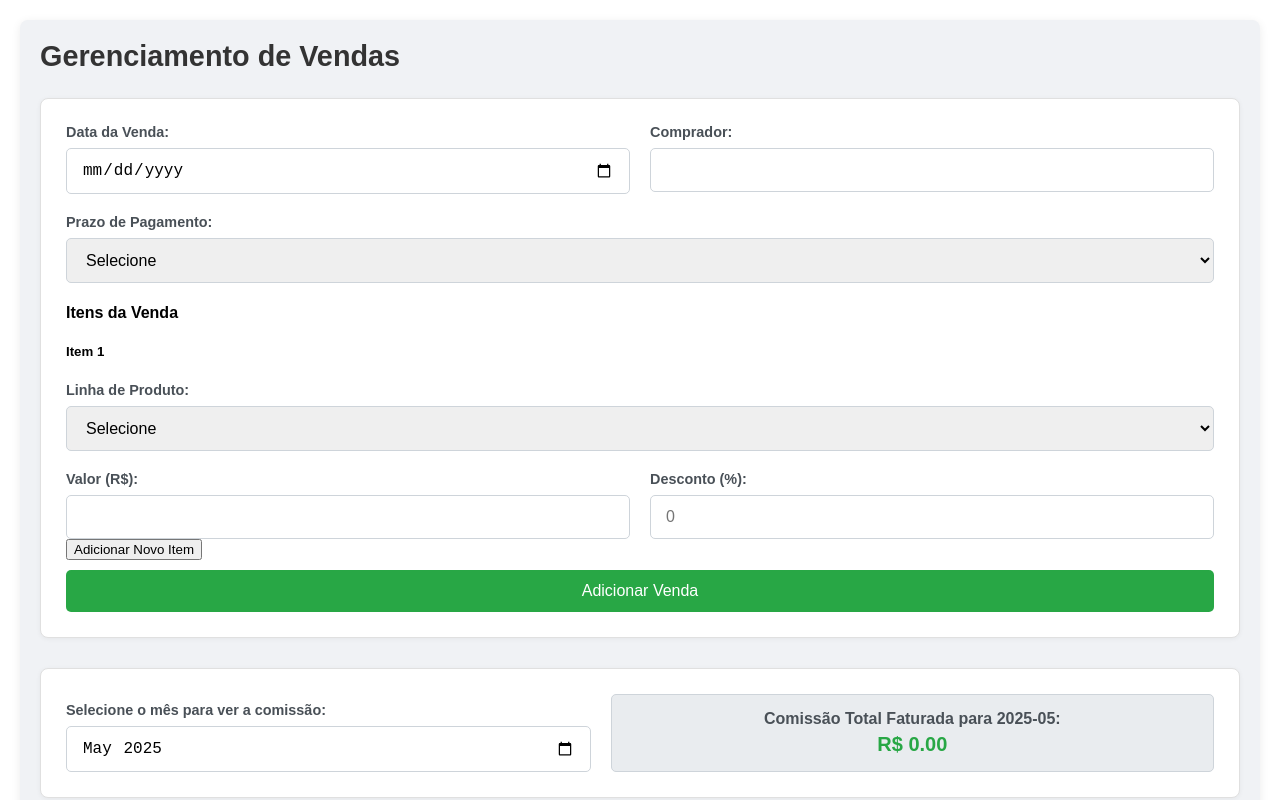
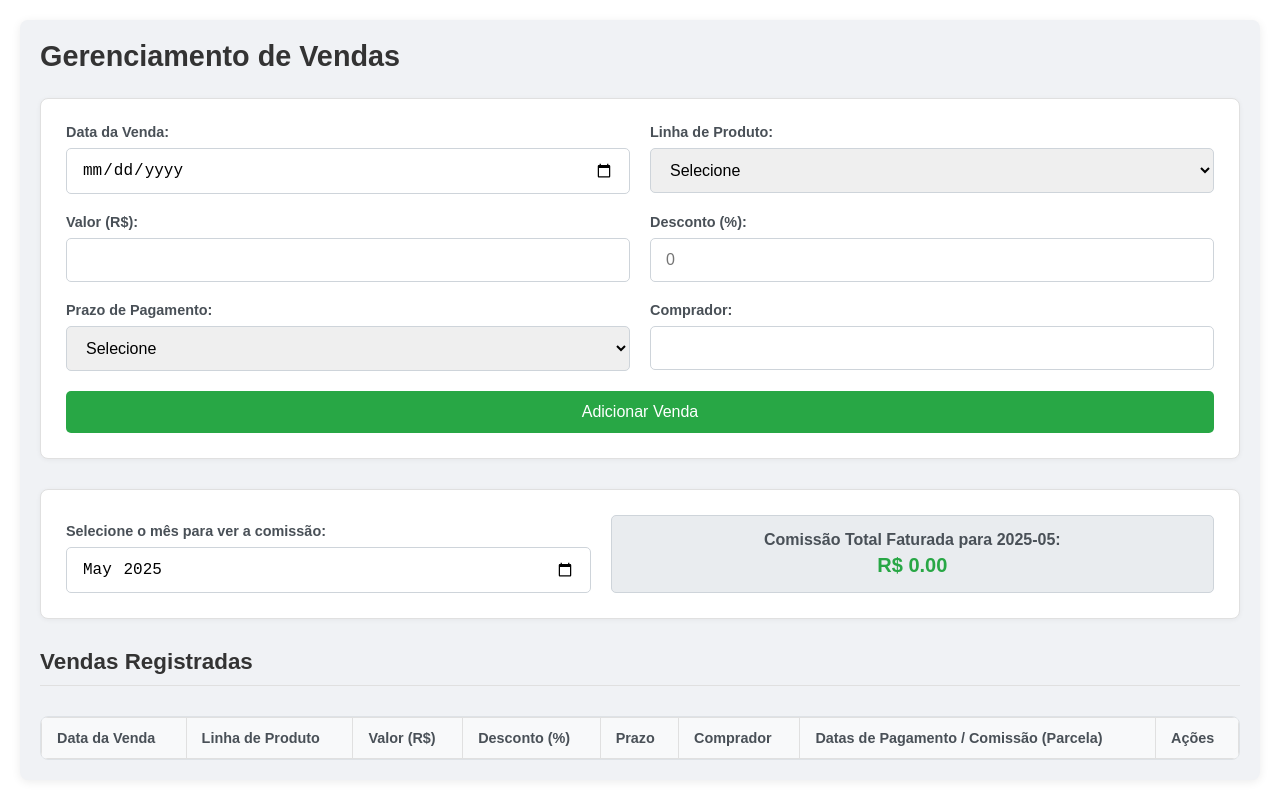
Before and after one commit to Chewb17/teste, a React (Create React App) app: page /sales in a window 1280 px wide. Shown: the top 800 px of the page. Built offline with nearby package versions, Linux system fonts and the light colour scheme.

Commit message:
Update Sales.js

```diff
--- a/src/pages/Sales.js
+++ b/src/pages/Sales.js
@@ -59,12 +59,12 @@ const formatDate = (dateString) => {
 function Sales() {
   const [sales, setSales] = useState([]);
   const [newSale, setNewSale] = useState({
-    // Campos gerais da venda
+    product_line: '',
+    value: '',
+    discount_percent: '',
+    payment_term: '',
+    buyer: '',
     sale_date: '',
-    buyer: '',
-    payment_term: '',
-    // Itens da venda - inicia com um item vazio com um ID único temporário
-    items: [{ id: Date.now(), product_line: '', value: '', discount_percent: '' }]
   });
   const [selectedMonth, setSelectedMonth] = useState(() => {
     const now = new Date();
@@ -187,33 +187,6 @@ function Sales() {
     return 0;
   };
 
-  const handleItemChange = (itemId, field, value) => {
-    setNewSale(prev => ({
-      ...prev,
-      items: prev.items.map(item =>
-        item.id === itemId ? { ...item, [field]: value } : item
-      )
-    }));
-  };
-
-  const addNewItem = () => {
-    setNewSale(prev => ({
-      ...prev,
-      items: [...prev.items, { id: Date.now(), product_line: '', value: '', discount_percent: '' }]
-    }));
-  };
-
-  const removeItem = (itemId) => {
-    if (newSale.items.length <= 1) {
-      alert("A venda deve ter pelo menos um item.");
-      return;
-    }
-    setNewSale(prev => ({
-      ...prev,
-      items: prev.items.filter(item => item.id !== itemId)
-    }));
-  };
-
   const addSale = async (e) => {
     e.preventDefault();
     const token = localStorage.getItem('token');
@@ -224,50 +197,36 @@ function Sales() {
 
     const saleDateToUse = newSale.sale_date || new Date().toISOString().split('T')[0];
 
-    // Validação dos campos gerais
-    if (!newSale.buyer || newSale.payment_term === '') {
-      alert("Por favor, preencha Comprador e Prazo de Pagamento.");
+    if (!newSale.product_line || !newSale.value || newSale.payment_term === '' || !newSale.buyer) {
+      alert("Por favor, preencha todos os campos obrigatórios.");
+      return;
+    }
+    if (isNaN(parseFloat(newSale.value)) || parseFloat(newSale.value) <= 0) {
+      alert("O valor da venda deve ser um número positivo.");
+      return;
+    }
+    const discountValue = newSale.discount_percent === '' ? 0 : parseFloat(newSale.discount_percent);
+    if (isNaN(discountValue) || discountValue < 0 || discountValue > 100) {
+      alert("O percentual de desconto deve ser um número entre 0 e 100.");
       return;
     }
 
-    // Validação dos itens
-    if (newSale.items.length === 0) {
-      alert("A venda deve conter pelo menos um item.");
-      return;
-    }
-
-    for (const item of newSale.items) {
-      if (!item.product_line || !item.value) {
-        alert("Cada item deve ter Linha de Produto e Valor preenchidos.");
-        return;
-      }
-      if (isNaN(parseFloat(item.value)) || parseFloat(item.value) <= 0) {
-        alert(`O valor do item "${item.product_line || `Item ${newSale.items.indexOf(item) + 1}`}" deve ser um número positivo.`);
-        return;
-      }
-      const itemDiscountValue = item.discount_percent === '' ? 0 : parseFloat(item.discount_percent);
-      if (isNaN(itemDiscountValue) || itemDiscountValue < 0 || itemDiscountValue > 100) {
-        alert(`O desconto do item "${item.product_line || `Item ${newSale.items.indexOf(item) + 1}`}" deve ser um número entre 0 e 100.`);
-        return;
-      }
-    }
-
     try {
-      // Prepara os itens para o backend, removendo o ID temporário do frontend
-      const itemsForBackend = newSale.items.map(item => ({
-        product_line: item.product_line,
-        value: parseFloat(item.value),
-        discount_percent: item.discount_percent === '' ? 0 : parseFloat(item.discount_percent),
-        // A comissão individual do item e o cálculo das parcelas serão feitos no backend
-      }));
+      const payment_dates = calculatePaymentDates(
+        newSale.value,
+        newSale.payment_term,
+        newSale.product_line,
+        discountValue, // Usar o valor já parseado
+        saleDateToUse
+      );
 
       const saleData = {
+        ...newSale,
+        value: parseFloat(newSale.value),
+        discount_percent: discountValue,
+        payment_term: parseInt(newSale.payment_term, 10),
         sale_date: saleDateToUse,
-        buyer: newSale.buyer,
-        payment_term: parseInt(newSale.payment_term, 10),
-        items: itemsForBackend,
-        // O backend deverá calcular o valor total da venda, as payment_dates
-        // e as comissões com base nos itens, valor total e prazo.
+        payment_dates,
       };
 
       console.log('Dados enviados ao backend no POST /api/sales/:', saleData);
@@ -279,14 +238,8 @@ function Sales() {
       );
 
       console.log('Resposta do backend após adicionar venda:', res.data);
-      fetchSales(); // Recarrega as vendas. O backend deve retornar a venda com payment_dates calculadas.
-      // Resetar o formulário para o estado inicial com um item
-      setNewSale({
-        sale_date: '',
-        buyer: '',
-        payment_term: '',
-        items: [{ id: Date.now(), product_line: '', value: '', discount_percent: '' }]
-      });
+      fetchSales(); // Recarrega todas as vendas para refletir a nova e as calculadas no backend
+      setNewSale({ product_line: '', value: '', discount_percent: '', payment_term: '', buyer: '', sale_date: '' });
       alert('Venda adicionada com sucesso!');
     } catch (error) {
       console.error('Erro ao adicionar venda:', error.response ? error.response.data : error.message);
@@ -406,9 +359,7 @@ function Sales() {
     <div className="sales-container">
       <h2>Gerenciamento de Vendas</h2>
 
-      {/* MODIFICAR ESTE FORMULÁRIO */}
       <form onSubmit={addSale} className="sales-form">
-        {/* Campos Gerais da Venda */}
         <div className="form-row">
           <div className="form-group">
             <label>Data da Venda:</label>
@@ -419,12 +370,43 @@ function Sales() {
             />
           </div>
           <div className="form-group">
-            <label>Comprador:</label>
+            <label>Linha de Produto:</label>
+            <select
+              value={newSale.product_line}
+              onChange={(e) => setNewSale({ ...newSale, product_line: e.target.value })}
+              required
+            >
+              <option value="">Selecione</option>
+              <option value="aditivo">Aditivo</option>
+              <option value="aqua">Aqua</option>
+              <option value="aves">Aves</option>
+              <option value="pet">Pet</option>
+              <option value="ruminantes">Ruminantes</option>
+              <option value="suinos">Suínos</option>
+              <option value="revenda">Revenda</option>
+              <option value="racoes">Rações Vaccinar</option>
+            </select>
+          </div>
+        </div>
+        <div className="form-row">
+          <div className="form-group">
+            <label>Valor (R$):</label>
             <input
-              type="text"
-              value={newSale.buyer}
-              onChange={(e) => setNewSale({ ...newSale, buyer: e.target.value })}
+              type="number"
+              step="0.01"
+              value={newSale.value}
+              onChange={(e) => setNewSale({ ...newSale, value: e.target.value })}
               required
+            />
+          </div>
+          <div className="form-group">
+            <label>Desconto (%):</label>
+            <input
+              type="number"
+              step="0.01"
+              value={newSale.discount_percent}
+              onChange={(e) => setNewSale({ ...newSale, discount_percent: e.target.value })}
+              placeholder="0"
             />
           </div>
         </div>
@@ -448,69 +430,17 @@ function Sales() {
               <option value="120">120 dias</option>
             </select>
           </div>
+          <div className="form-group">
+            <label>Comprador:</label>
+            <input
+              type="text"
+              value={newSale.buyer}
+              onChange={(e) => setNewSale({ ...newSale, buyer: e.target.value })}
+              required
+            />
+          </div>
         </div>
-
-        {/* Seção de Itens da Venda */}
-        <h4 className="items-title">Itens da Venda</h4>
-        {newSale.items.map((item, index) => (
-          <div key={item.id} className="form-item-container">
-            <div className="form-item-header">
-              <h5>Item {index + 1}</h5>
-              {newSale.items.length > 1 && ( // Só mostra o botão de remover se houver mais de um item
-                <button type="button" onClick={() => removeItem(item.id)} className="remove-item-button">
-                  Remover Item
-                </button>
-              )}
-            </div>
-            <div className="form-row">
-              <div className="form-group">
-                <label>Linha de Produto:</label>
-                <select
-                  value={item.product_line}
-                  onChange={(e) => handleItemChange(item.id, 'product_line', e.target.value)}
-                  required
-                >
-                  <option value="">Selecione</option>
-                  <option value="aditivo">Aditivo</option>
-                  <option value="aqua">Aqua</option>
-                  <option value="aves">Aves</option>
-                  <option value="pet">Pet</option>
-                  <option value="ruminantes">Ruminantes</option>
-                  <option value="suinos">Suínos</option>
-                  <option value="revenda">Revenda</option>
-                  <option value="racoes">Rações Vaccinar</option>
-                </select>
-              </div>
-            </div>
-            <div className="form-row">
-              <div className="form-group">
-                <label>Valor (R$):</label>
-                <input
-                  type="number"
-                  step="0.01"
-                  value={item.value}
-                  onChange={(e) => handleItemChange(item.id, 'value', e.target.value)}
-                  required
-                />
-              </div>
-              <div className="form-group">
-                <label>Desconto (%):</label>
-                <input
-                  type="number"
-                  step="0.01"
-                  value={item.discount_percent}
-                  onChange={(e) => handleItemChange(item.id, 'discount_percent', e.target.value)}
-                  placeholder="0"
-                />
-              </div>
-            </div>
-          </div>
-        ))}
-        <button type="button" onClick={addNewItem} className="add-item-button">
-          Adicionar Novo Item
-        </button>
-
-        <button type="submit" className="add-button main-add-sale-button">Adicionar Venda</button>
+        <button type="submit" className="add-button">Adicionar Venda</button>
       </form>
 
       <div className="filter-commission-container">
@@ -557,28 +487,16 @@ function Sales() {
             {sales.map((sale) => (
               <tr key={sale.id}>
                 <td>{formatDate(sale.sale_date)}</td>
-                {/* Exibe dados do primeiro item, ou 'Múltiplos Itens' se houver mais de um */}
-                <td>
-                  {sale.items && sale.items.length > 0
-                    ? sale.items[0].product_line + (sale.items.length > 1 ? ' (+ outros)' : '')
-                    : 'N/A'}
-                </td>
-                <td>
-                  {/* O valor total da venda agora deve vir do backend */}
-                  {parseFloat(sale.total_value || sale.value || 0).toFixed(2)}
-                </td>
-                <td>
-                  {sale.items && sale.items.length > 0
-                    ? parseFloat(sale.items[0].discount_percent || 0).toFixed(2)
-                    : 'N/A'}
-                </td>
+                <td>{sale.product_line}</td>
+                <td>{parseFloat(sale.value).toFixed(2)}</td>
+                <td>{parseFloat(sale.discount_percent).toFixed(2)}</td>
                 <td>{sale.payment_term === 0 ? "À vista" : `${sale.payment_term} dias`}</td>
                 <td>{sale.buyer}</td>
                 <td>
                   <ul>
                     {Array.isArray(sale.payment_dates) && sale.payment_dates.map((pd, index) => (
                       <li key={index} className={pd.billed ? 'billed' : ''}>
-                        <span>
+                        <span> {/* Envolver o texto */}
                           {formatDate(pd.paymentDate)} - R$ {parseFloat(pd.value).toFixed(2)}
                           (Comissão: R$ {parseFloat(pd.commission).toFixed(2)})
                         </span>
```
